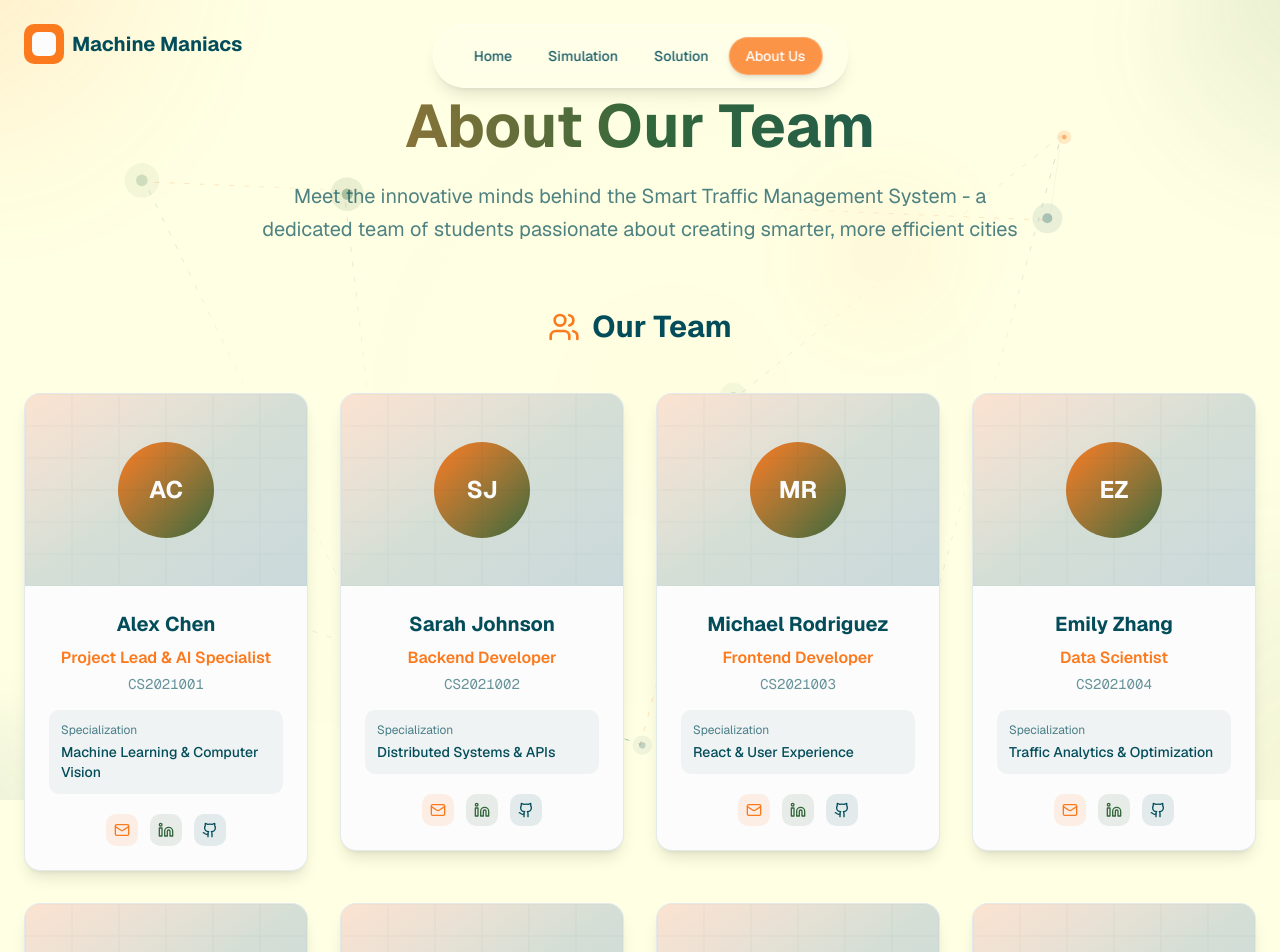
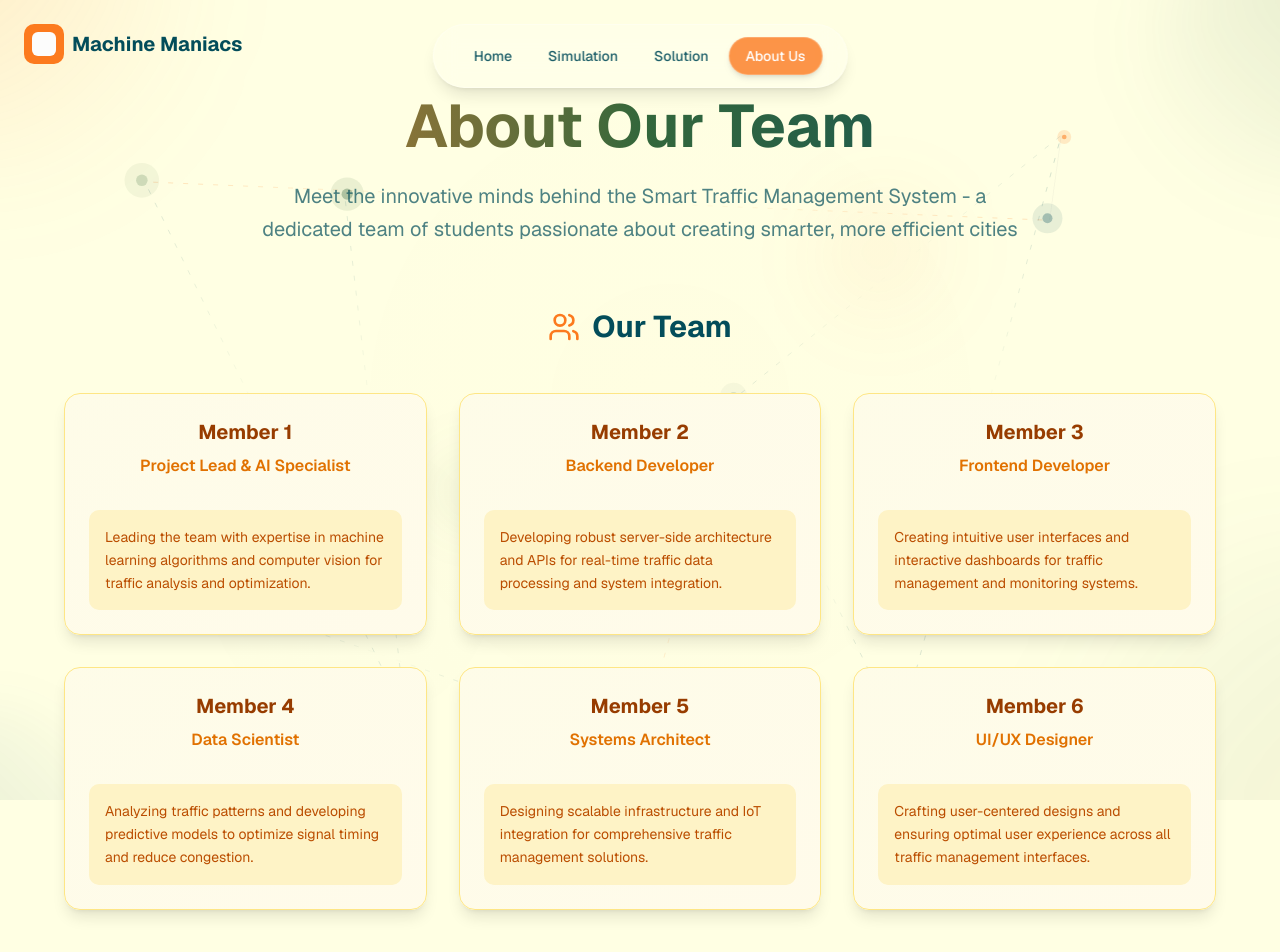
Before and after one commit to SaiGuruInukurthi/SIH_2025_PS50, a Next.js app: page /about in a window 1280 px wide. Shown: the top 952 px of the page. Built offline with nearby package versions, Linux system fonts and the light colour scheme.

Commit message:
changes to members tab

```diff
--- a/app/about/page.tsx
+++ b/app/about/page.tsx
@@ -1,83 +1,53 @@
 "use client"
 
 import { useState } from "react"
-import { Users, BookOpen, Award, Mail, Linkedin, Github } from "lucide-react"
+import { Users, BookOpen, Award } from "lucide-react"
 import Navigation from "@/components/navigation"
 
 interface TeamMember {
   id: string
   name: string
   role: string
-  studentId: string
-  specialization: string
-  email: string
+  description: string
 }
 
 const teamMembers: TeamMember[] = [
   {
     id: "1",
-    name: "Alex Chen",
+    name: "Member 1",
     role: "Project Lead & AI Specialist",
-    studentId: "CS2021001",
-    specialization: "Machine Learning & Computer Vision",
-    email: "alex.chen@university.edu",
+    description: "Leading the team with expertise in machine learning algorithms and computer vision for traffic analysis and optimization."
   },
   {
     id: "2",
-    name: "Sarah Johnson",
+    name: "Member 2",
     role: "Backend Developer",
-    studentId: "CS2021002",
-    specialization: "Distributed Systems & APIs",
-    email: "sarah.johnson@university.edu",
+    description: "Developing robust server-side architecture and APIs for real-time traffic data processing and system integration."
   },
   {
     id: "3",
-    name: "Michael Rodriguez",
+    name: "Member 3",
     role: "Frontend Developer",
-    studentId: "CS2021003",
-    specialization: "React & User Experience",
-    email: "michael.rodriguez@university.edu",
+    description: "Creating intuitive user interfaces and interactive dashboards for traffic management and monitoring systems."
   },
   {
     id: "4",
-    name: "Emily Zhang",
+    name: "Member 4",
     role: "Data Scientist",
-    studentId: "CS2021004",
-    specialization: "Traffic Analytics & Optimization",
-    email: "emily.zhang@university.edu",
+    description: "Analyzing traffic patterns and developing predictive models to optimize signal timing and reduce congestion."
   },
   {
     id: "5",
-    name: "David Kim",
+    name: "Member 5",
     role: "Systems Architect",
-    studentId: "CS2021005",
-    specialization: "IoT & Hardware Integration",
-    email: "david.kim@university.edu",
+    description: "Designing scalable infrastructure and IoT integration for comprehensive traffic management solutions."
   },
   {
     id: "6",
-    name: "Lisa Thompson",
+    name: "Member 6",
     role: "UI/UX Designer",
-    studentId: "CS2021006",
-    specialization: "Interface Design & Usability",
-    email: "lisa.thompson@university.edu",
-  },
-  {
-    id: "7",
-    name: "James Wilson",
-    role: "DevOps Engineer",
-    studentId: "CS2021007",
-    specialization: "Cloud Infrastructure & Deployment",
-    email: "james.wilson@university.edu",
-  },
-  {
-    id: "8",
-    name: "Maria Garcia",
-    role: "Quality Assurance Lead",
-    studentId: "CS2021008",
-    specialization: "Testing & System Validation",
-    email: "maria.garcia@university.edu",
-  },
+    description: "Crafting user-centered designs and ensuring optimal user experience across all traffic management interfaces."
+  }
 ]
 
 export default function AboutPage() {
@@ -109,7 +79,7 @@ export default function AboutPage() {
               </div>
             </div>
 
-            <div className="grid grid-cols-1 md:grid-cols-2 lg:grid-cols-4 gap-8">
+            <div className="grid grid-cols-1 md:grid-cols-2 lg:grid-cols-3 gap-8 max-w-6xl mx-auto">
               {teamMembers.map((member, index) => (
                 <div
                   key={member.id}
@@ -119,65 +89,22 @@ export default function AboutPage() {
                   onMouseLeave={() => setHoveredCard(null)}
                 >
                   <div
-                    className={`bg-[#FCFCFC] rounded-2xl shadow-lg border border-[#034D5A]/10 overflow-hidden transition-all duration-300 ${
+                    className={`bg-gradient-to-br from-yellow-50 to-amber-50 rounded-2xl shadow-lg border border-amber-200 overflow-hidden transition-all duration-300 h-full ${
                       hoveredCard === member.id
-                        ? "shadow-2xl border-[#FC7A1E]/30 transform -translate-y-2"
-                        : "hover:shadow-xl hover:border-[#FC7A1E]/20"
+                        ? "shadow-2xl border-amber-400 transform -translate-y-2"
+                        : "hover:shadow-xl hover:border-amber-300"
                     }`}
                   >
-                    {/* Avatar Placeholder */}
-                    <div className="h-48 bg-gradient-to-br from-[#FC7A1E]/20 via-[#33673B]/20 to-[#034D5A]/20 relative overflow-hidden">
-                      <div className="absolute inset-0 flex items-center justify-center">
-                        <div
-                          className={`w-24 h-24 bg-gradient-to-br from-[#FC7A1E] to-[#33673B] rounded-full flex items-center justify-center text-[#FCFCFC] text-2xl font-bold transition-all duration-300 ${
-                            hoveredCard === member.id ? "scale-110" : ""
-                          }`}
-                        >
-                          {member.name
-                            .split(" ")
-                            .map((n) => n[0])
-                            .join("")}
-                        </div>
-                      </div>
-                      {/* Animated background pattern */}
-                      <div className="absolute inset-0 opacity-10">
-                        <div className="grid grid-cols-6 grid-rows-6 h-full w-full">
-                          {Array.from({ length: 36 }).map((_, i) => (
-                            <div
-                              key={i}
-                              className={`border border-[#034D5A]/20 transition-all duration-500 ${
-                                hoveredCard === member.id && (i + index) % 4 === 0 ? "bg-[#FC7A1E]/30" : ""
-                              }`}
-                            />
-                          ))}
-                        </div>
-                      </div>
-                    </div>
-
                     {/* Card Content */}
-                    <div className="p-6">
+                    <div className="p-6 h-full flex flex-col">
                       <div className="text-center mb-4">
-                        <h3 className="text-xl font-bold text-[#034D5A] mb-2">{member.name}</h3>
-                        <p className="text-[#FC7A1E] font-semibold mb-1">{member.role}</p>
-                        <p className="text-[#034D5A]/60 text-sm font-mono">{member.studentId}</p>
+                        <h3 className="text-xl font-bold text-amber-800 mb-2">{member.name}</h3>
+                        <p className="text-amber-600 font-semibold mb-4">{member.role}</p>
                       </div>
 
-                      <div className="space-y-3">
-                        <div className="bg-[#034D5A]/5 rounded-lg p-3">
-                          <p className="text-xs text-[#034D5A]/70 mb-1">Specialization</p>
-                          <p className="text-sm text-[#034D5A] font-medium">{member.specialization}</p>
-                        </div>
-
-                        <div className="flex items-center justify-center space-x-3 pt-2">
-                          <button className="p-2 bg-[#FC7A1E]/10 hover:bg-[#FC7A1E]/20 rounded-lg transition-colors duration-200">
-                            <Mail className="w-4 h-4 text-[#FC7A1E]" />
-                          </button>
-                          <button className="p-2 bg-[#33673B]/10 hover:bg-[#33673B]/20 rounded-lg transition-colors duration-200">
-                            <Linkedin className="w-4 h-4 text-[#33673B]" />
-                          </button>
-                          <button className="p-2 bg-[#034D5A]/10 hover:bg-[#034D5A]/20 rounded-lg transition-colors duration-200">
-                            <Github className="w-4 h-4 text-[#034D5A]" />
-                          </button>
+                      <div className="flex-grow">
+                        <div className="bg-amber-100 rounded-lg p-4">
+                          <p className="text-amber-700 text-sm leading-relaxed">{member.description}</p>
                         </div>
                       </div>
                     </div>
```
